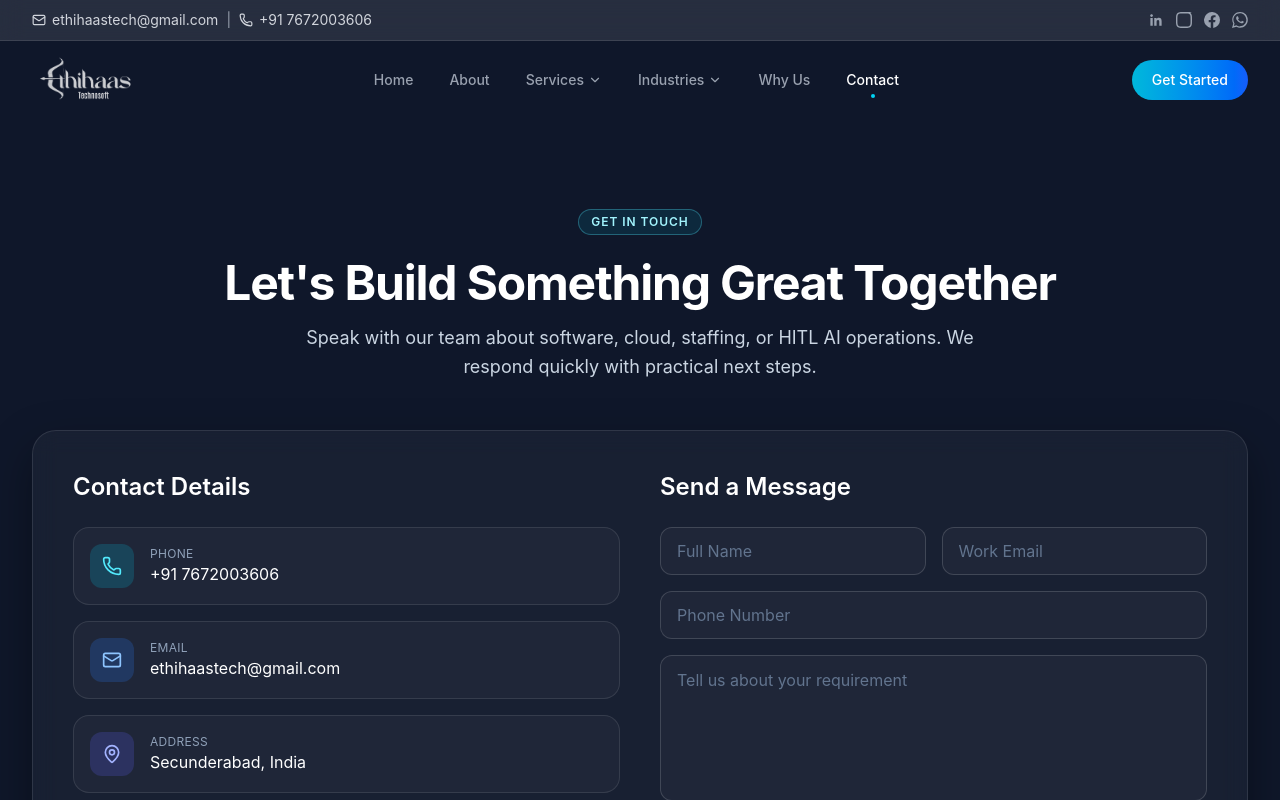
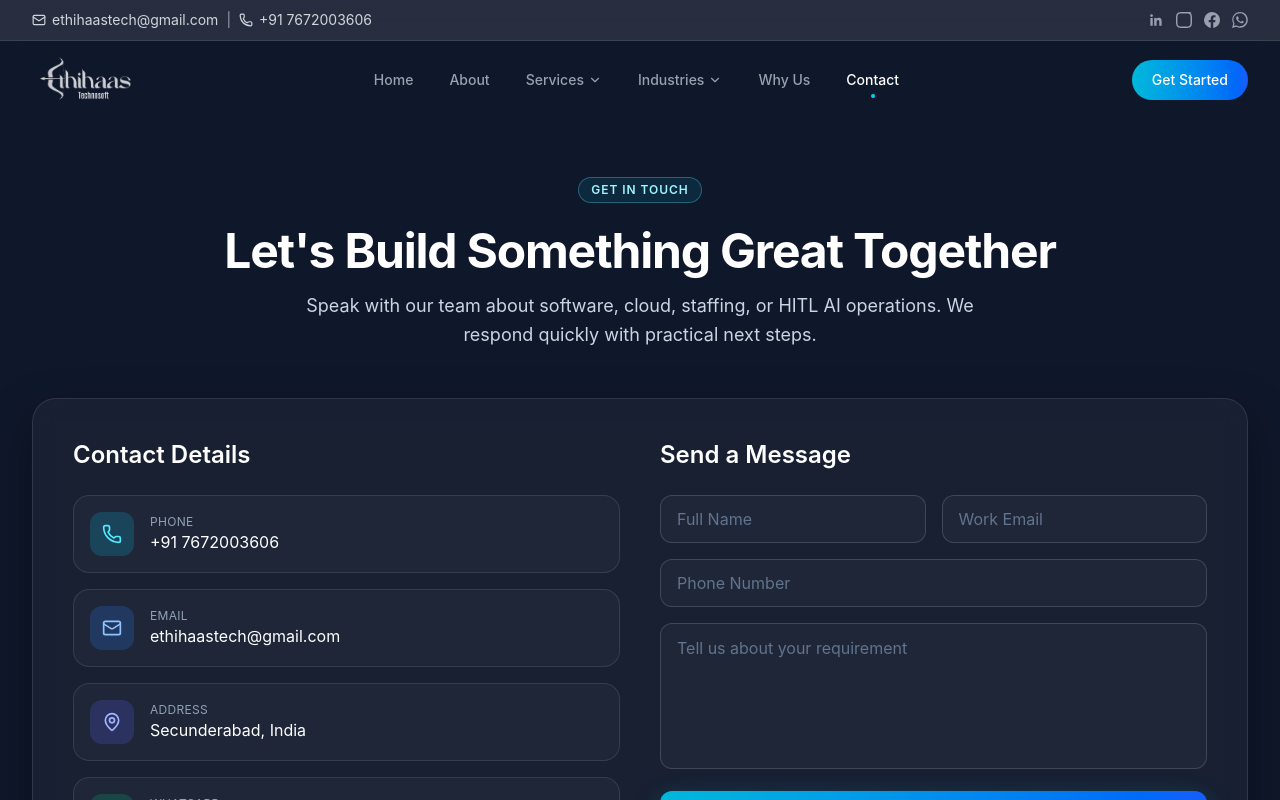
Before and after one commit to archanadeshpal526-create/Etechnosoft-Website, a React (Vite) app: page /contact in a window 1280 px wide. Shown: the top 800 px of the page. Built offline with nearby package versions, Linux system fonts and the light colour scheme.

Commit message:
Reduce top padding in Contact section to remove extra gap

```diff
--- a/src/components/Contact.jsx
+++ b/src/components/Contact.jsx
@@ -47,7 +47,7 @@ const contactItems = [
 
 export default function Contact() {
   return (
-    <section id="contact" className="py-24 bg-[radial-gradient(circle_at_15%_20%,rgba(6,182,212,0.12),transparent_30%),radial-gradient(circle_at_80%_10%,rgba(59,130,246,0.14),transparent_38%),#030508]">
+    <section id="contact" className="pt-16 pb-24 bg-[radial-gradient(circle_at_15%_20%,rgba(6,182,212,0.12),transparent_30%),radial-gradient(circle_at_80%_10%,rgba(59,130,246,0.14),transparent_38%),#030508]">
       <div className="max-w-7xl mx-auto px-4 sm:px-6 lg:px-8">
         <motion.div
           initial={{ opacity: 0, y: 26 }}
```
